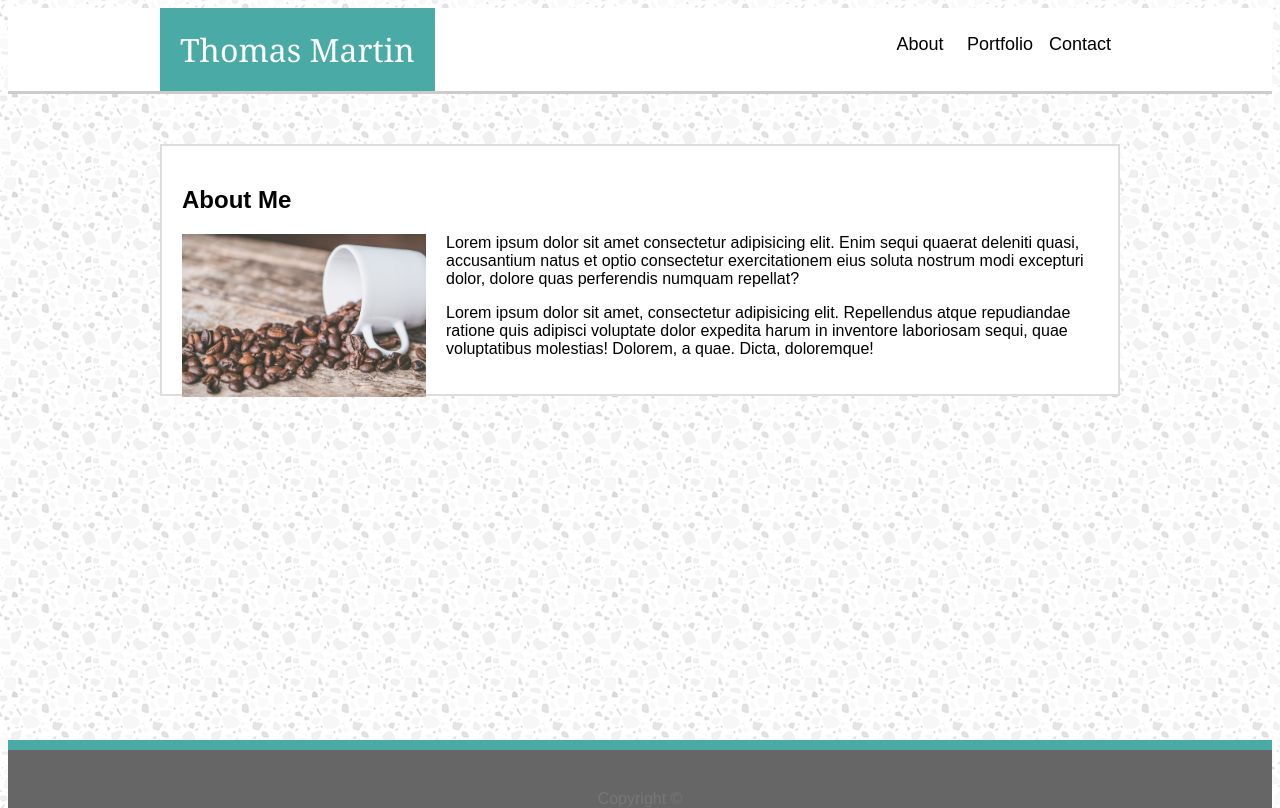
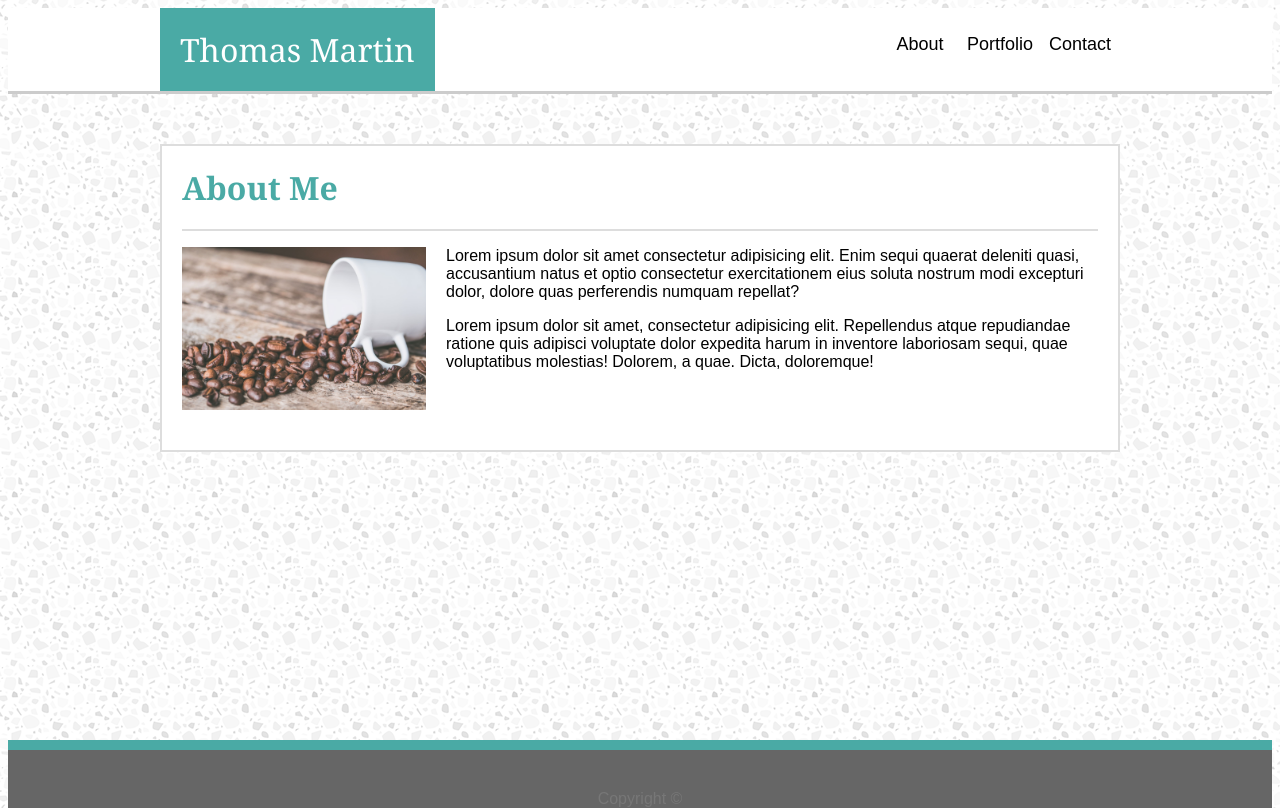
Before and after one commit to tlmiii01/Basic-Portfolio, a plain HTML site: page index.html in a window 1280 px wide. Drawn offline with Linux system fonts and the light colour scheme.

Commit message:
Minor changes to the h1 stying on index.html

```diff
--- a/assets/css/style.css
+++ b/assets/css/style.css
@@ -41,11 +41,20 @@ header {
     border: 2px solid #dddddd;
 }
 
+h1 {
+    font-family: 'Georgia', Times, Times New Roman, serif;
+    font-size: 32px;
+    color: #4aaaa5;
+    margin: 0;
+    border-bottom: 2px solid #dddddd;
+    padding-bottom: 20px;
+}
+
 img {
     height: 163px;
     width: 244px;
     float: left;
-    margin-right: 20px;
+    margin: 0 20px 20px 0;
 }
 
 #logo {
--- a/index.html
+++ b/index.html
@@ -22,7 +22,7 @@
             </div>
         </header>
 
-        <section class="content-size" id="mainContent">
+        <section class="content-size clearFix" id="mainContent">
             <h1>About Me</h1>
             <div>
                 <img src="./assets/images/caffeine-coffee-coffee-beans-606545-LQ.jpg" alt="Picture of coffee">
```
